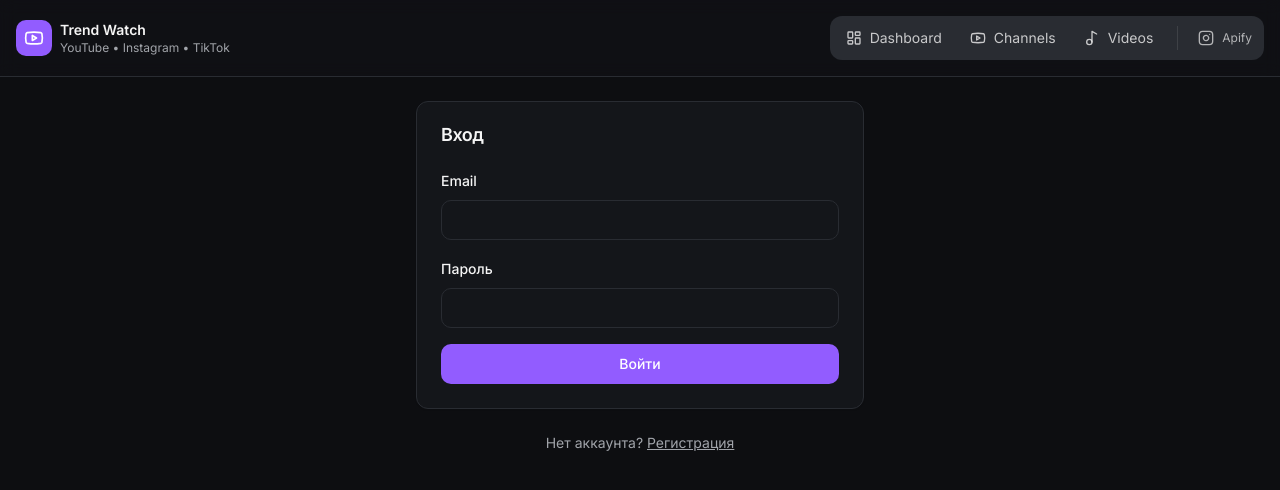
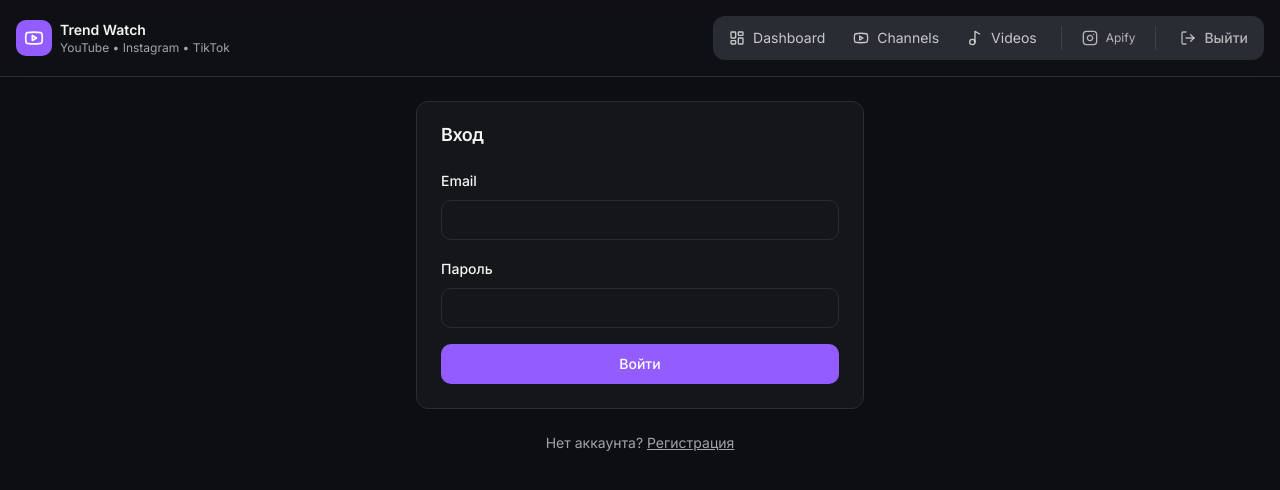
Before and after one commit to 3ragency/trend-watcher, a Next.js app: page /login in a window 1280 px wide. Shown: the top 490 px of the page. Built offline with nearby package versions, Linux system fonts and the light colour scheme.

Commit message:
новая надежда

```diff
--- a/src/app/layout.tsx
+++ b/src/app/layout.tsx
@@ -2,6 +2,7 @@ import type { Metadata } from "next";
 import { Inter } from "next/font/google";
 import "./globals.css";
 import { TopNav } from "@/components/top-nav";
+import { ToastProvider } from "@/components/ui/toast";
 
 const inter = Inter({ subsets: ["latin", "cyrillic"] });
 
@@ -18,10 +19,12 @@ export default function RootLayout({
   return (
     <html lang="ru" className="dark">
       <body className={inter.className}>
-        <div className="min-h-screen">
-          <TopNav />
-          <main className="mx-auto w-full max-w-7xl p-6">{children}</main>
-        </div>
+        <ToastProvider>
+          <div className="min-h-screen">
+            <TopNav />
+            <main className="mx-auto w-full max-w-7xl p-6">{children}</main>
+          </div>
+        </ToastProvider>
       </body>
     </html>
   );
--- a/src/app/login/page.tsx
+++ b/src/app/login/page.tsx
@@ -7,9 +7,11 @@ import { Button } from "@/components/ui/button";
 import { Card, CardContent, CardHeader, CardTitle } from "@/components/ui/card";
 import { Input } from "@/components/ui/input";
 import { Label } from "@/components/ui/label";
+import { useToast } from "@/components/ui/toast";
 
 export default function LoginPage() {
   const router = useRouter();
+  const { success } = useToast();
   const [email, setEmail] = useState("");
   const [password, setPassword] = useState("");
   const [isBusy, setIsBusy] = useState(false);
@@ -37,6 +39,7 @@ export default function LoginPage() {
         return;
       }
 
+      success("Добро пожаловать!");
       router.replace("/");
       router.refresh();
     } catch (e) {
--- a/src/app/register/page.tsx
+++ b/src/app/register/page.tsx
@@ -7,9 +7,11 @@ import { Button } from "@/components/ui/button";
 import { Card, CardContent, CardHeader, CardTitle } from "@/components/ui/card";
 import { Input } from "@/components/ui/input";
 import { Label } from "@/components/ui/label";
+import { useToast } from "@/components/ui/toast";
 
 export default function RegisterPage() {
   const router = useRouter();
+  const { success } = useToast();
   const [email, setEmail] = useState("");
   const [password, setPassword] = useState("");
   const [displayName, setDisplayName] = useState("");
@@ -38,6 +40,7 @@ export default function RegisterPage() {
         return;
       }
 
+      success("Аккаунт создан!");
       router.replace("/");
       router.refresh();
     } catch (e) {
--- a/src/components/channels-client.tsx
+++ b/src/components/channels-client.tsx
@@ -15,6 +15,7 @@ import {
   TableRow
 } from "@/components/ui/table";
 import { Badge } from "@/components/ui/badge";
+import { useToast } from "@/components/ui/toast";
 import type { ChannelDto } from "@/lib/dto";
 
 type Platform = "YOUTUBE" | "INSTAGRAM" | "TIKTOK";
@@ -25,6 +26,7 @@ type Props = {
 
 export function ChannelsClient({ initialChannels }: Props) {
   const router = useRouter();
+  const { success, error } = useToast();
   const [platform, setPlatform] = useState<Platform>("YOUTUBE");
   const [identifier, setIdentifier] = useState("");
   const [isBusy, setIsBusy] = useState(false);
@@ -39,9 +41,16 @@ export function ChannelsClient({ initialChannels }: Props) {
         headers: { "content-type": "application/json" },
         body: JSON.stringify({ platform, identifier })
       });
-      if (!res.ok) throw new Error(await res.text());
+      if (!res.ok) {
+        const text = await res.text();
+        error(text || "Ошибка добавления канала");
+        return;
+      }
       setIdentifier("");
+      success("Канал добавлен");
       router.refresh();
+    } catch (e) {
+      error(e instanceof Error ? e.message : "Ошибка сети");
     } finally {
       setIsBusy(false);
     }
@@ -51,8 +60,16 @@ export function ChannelsClient({ initialChannels }: Props) {
     setIsBusy(true);
     try {
       const res = await fetch(`/api/channels/${id}/fetch`, { method: "POST" });
-      if (!res.ok) throw new Error(await res.text());
+      if (!res.ok) {
+        const text = await res.text();
+        error(text || "Ошибка парсинга");
+        return;
+      }
+      const data = await res.json().catch(() => ({}));
+      success(`Загружено видео: ${data.itemsFetched ?? 0}`);
       router.refresh();
+    } catch (e) {
+      error(e instanceof Error ? e.message : "Ошибка сети");
     } finally {
       setIsBusy(false);
     }
@@ -62,8 +79,15 @@ export function ChannelsClient({ initialChannels }: Props) {
     setIsBusy(true);
     try {
       const res = await fetch(`/api/channels/${id}`, { method: "DELETE" });
-      if (!res.ok) throw new Error(await res.text());
+      if (!res.ok) {
+        const text = await res.text();
+        error(text || "Ошибка удаления");
+        return;
+      }
+      success("Канал удалён");
       router.refresh();
+    } catch (e) {
+      error(e instanceof Error ? e.message : "Ошибка сети");
     } finally {
       setIsBusy(false);
     }
--- /dev/null
+++ b/src/components/nav-client.tsx
@@ -0,0 +1,35 @@
+"use client";
+
+import { useRouter } from "next/navigation";
+import { LogOut } from "lucide-react";
+import { Button } from "@/components/ui/button";
+import { useToast } from "@/components/ui/toast";
+
+export function LogoutButton() {
+  const router = useRouter();
+  const { success, error } = useToast();
+
+  async function handleLogout() {
+    try {
+      const res = await fetch("/api/auth/logout", { method: "POST" });
+      if (!res.ok) throw new Error("Logout failed");
+      success("Вы вышли из аккаунта");
+      router.replace("/login");
+      router.refresh();
+    } catch (e) {
+      error(e instanceof Error ? e.message : "Ошибка выхода");
+    }
+  }
+
+  return (
+    <Button
+      variant="ghost"
+      size="sm"
+      className="gap-2 text-secondary-foreground/70 hover:text-secondary-foreground"
+      onClick={handleLogout}
+    >
+      <LogOut className="h-4 w-4" />
+      Выйти
+    </Button>
+  );
+}
--- a/src/components/top-nav.tsx
+++ b/src/components/top-nav.tsx
@@ -1,6 +1,7 @@
 import Link from "next/link";
 import { Youtube, Instagram, Music2, LayoutDashboard } from "lucide-react";
 import { cn } from "@/lib/utils";
+import { LogoutButton } from "@/components/nav-client";
 
 const nav = [
   { href: "/", label: "Dashboard", icon: LayoutDashboard },
@@ -43,6 +44,8 @@ export function TopNav() {
             <Instagram className="h-4 w-4" />
             <span>Apify</span>
           </div>
+          <div className="mx-2 h-6 w-px bg-white/10" />
+          <LogoutButton />
         </nav>
       </div>
     </header>
--- /dev/null
+++ b/src/components/ui/toast.tsx
@@ -0,0 +1,81 @@
+"use client";
+
+import { createContext, useCallback, useContext, useState, type ReactNode } from "react";
+import { X } from "lucide-react";
+import { cn } from "@/lib/utils";
+
+type ToastType = "success" | "error" | "info";
+
+type Toast = {
+  id: number;
+  message: string;
+  type: ToastType;
+};
+
+type ToastContextValue = {
+  toast: (message: string, type?: ToastType) => void;
+  success: (message: string) => void;
+  error: (message: string) => void;
+  info: (message: string) => void;
+};
+
+const ToastContext = createContext<ToastContextValue | null>(null);
+
+let toastId = 0;
+
+export function ToastProvider({ children }: { children: ReactNode }) {
+  const [toasts, setToasts] = useState<Toast[]>([]);
+
+  const addToast = useCallback((message: string, type: ToastType = "info") => {
+    const id = ++toastId;
+    setToasts((prev) => [...prev, { id, message, type }]);
+    setTimeout(() => {
+      setToasts((prev) => prev.filter((t) => t.id !== id));
+    }, 4000);
+  }, []);
+
+  const removeToast = useCallback((id: number) => {
+    setToasts((prev) => prev.filter((t) => t.id !== id));
+  }, []);
+
+  const value: ToastContextValue = {
+    toast: addToast,
+    success: (msg) => addToast(msg, "success"),
+    error: (msg) => addToast(msg, "error"),
+    info: (msg) => addToast(msg, "info")
+  };
+
+  return (
+    <ToastContext.Provider value={value}>
+      {children}
+      <div className="fixed bottom-4 right-4 z-50 flex flex-col gap-2">
+        {toasts.map((t) => (
+          <div
+            key={t.id}
+            className={cn(
+              "flex items-center gap-3 rounded-lg px-4 py-3 text-sm shadow-lg backdrop-blur",
+              t.type === "success" && "bg-green-600/90 text-white",
+              t.type === "error" && "bg-red-600/90 text-white",
+              t.type === "info" && "bg-zinc-800/90 text-white"
+            )}
+          >
+            <span className="flex-1">{t.message}</span>
+            <button
+              type="button"
+              className="opacity-70 hover:opacity-100"
+              onClick={() => removeToast(t.id)}
+            >
+              <X className="h-4 w-4" />
+            </button>
+          </div>
+        ))}
+      </div>
+    </ToastContext.Provider>
+  );
+}
+
+export function useToast() {
+  const ctx = useContext(ToastContext);
+  if (!ctx) throw new Error("useToast must be used within ToastProvider");
+  return ctx;
+}
```
Also changed, not shown: 1 other file (tests, documents, lock files or other folders).
